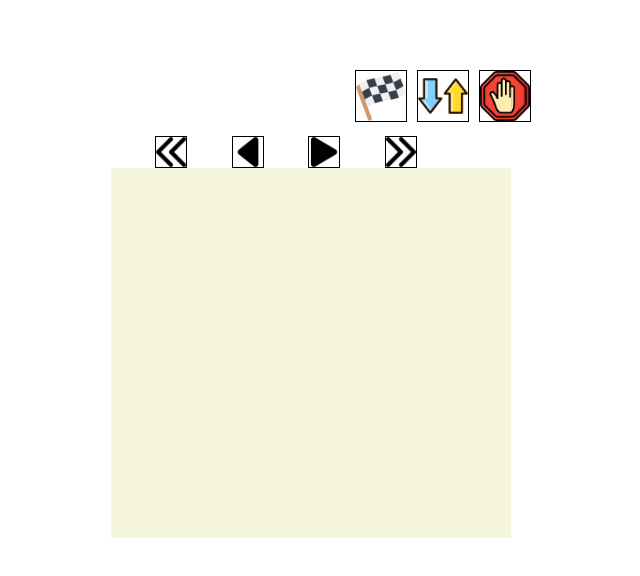
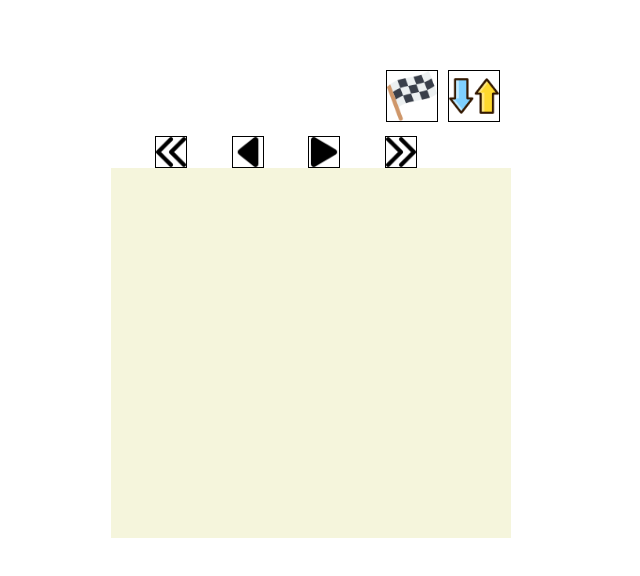
Before and after one commit to loloof64/ChessPgnReviserTauri, a Vue app: page / in a window 1280 px wide. Shown: the top 576 px of the page, without its empty margins (197-837 px from the left). Built offline with nearby package versions, Linux system fonts and the light colour scheme.

Commit message:
Removed the stop game button, which is not useful any more.

```diff
--- a/src/components/MainZone.vue
+++ b/src/components/MainZone.vue
@@ -14,13 +14,6 @@
         width="50"
         height="50"
         src="../assets/images/reverse.png"
-      />
-      <img
-        class="button"
-        @click="stopGame"
-        width="50"
-        height="50"
-        src="../assets/images/stop.png"
       />
     </div>
     <div id="game_zone">
@@ -269,21 +262,11 @@ export default {
       }
     }
 
-    async function stopGame() {
-      if (!board.value.gameIsInProgress()) return;
-      const confirmed = await confirm(t("dialogs.stopGameConfirmation"));
-      if (confirmed) {
-        board.value.stop();
-        history.value.gotoLast();
-      }
-    }
-
     return {
       board,
       history,
       reversed,
       newGame,
-      stopGame,
       reverseBoard,
       handleCheckmate,
       handleStalemate,
```
